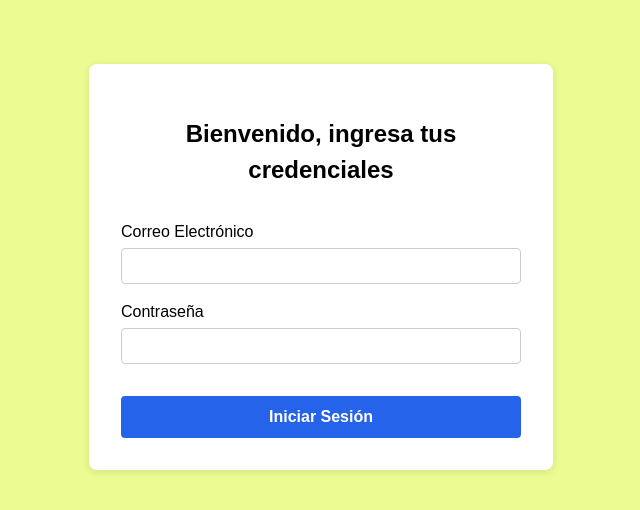
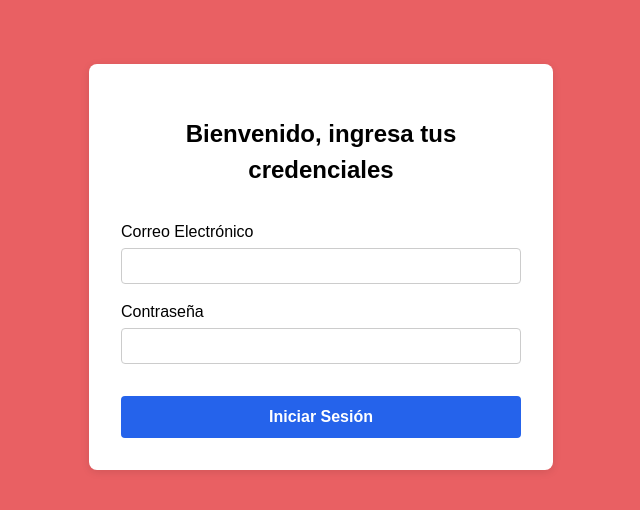
Before and after one commit to F0ch1s/asistencia-jovenes, a React (Vite) app: page / in a window 1280 px wide. Shown: the top 510 px of the page, without its empty margins (319-959 px from the left). Built offline with nearby package versions, Linux system fonts and the light colour scheme.

Commit message:
Cambio de color

```diff
--- a/src/index.css
+++ b/src/index.css
@@ -3,7 +3,7 @@
   font-weight: 400;
   font-synthesis: none;
   text-rendering: optimizeLegibility;
-  background-color: rgb(237 251 147);
+  background-color: rgb(233 96 99);
 }
 
 body {
```
